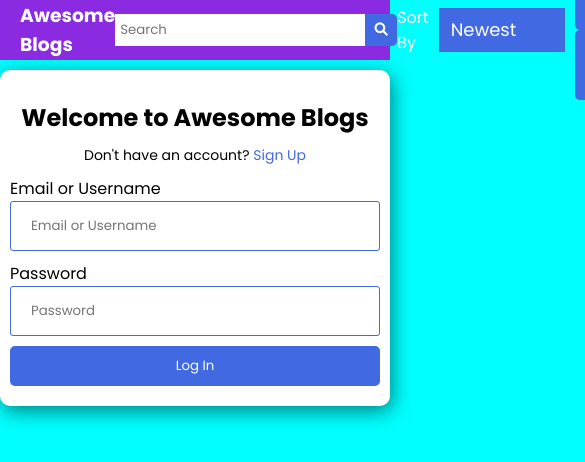
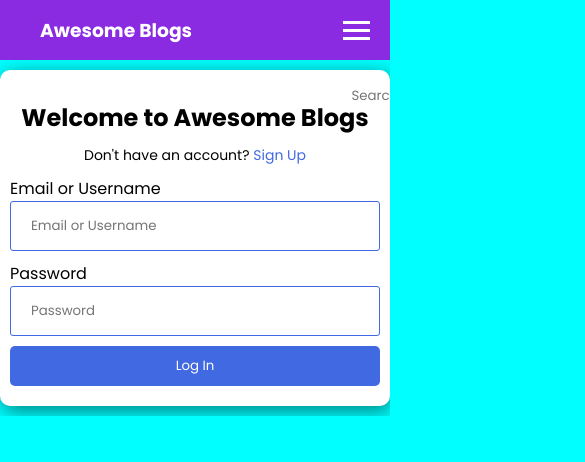
Before and after one commit to madayeni/mern-blog, a React (Create React App) app in the folder client/: page /signin in a window 390 px wide. Shown: the top 462 px of the page, 585 px wide, since content can reach past the window. Built offline with nearby package versions, Linux system fonts and the light colour scheme.

Commit message:
updated responsiveness

```diff
--- a/client/src/components/blogitem/Blogitem.jsx
+++ b/client/src/components/blogitem/Blogitem.jsx
@@ -2,7 +2,7 @@ import "./blogitem.css";
 import moment from "moment";
 import { Link } from "react-router-dom";
 const Blogitem = (props) => {
-  const { photo, title, author, createdAt, _id } = props.post;
+  const { photo, title, author, createdAt, _id, likes, comments } = props.post;
   return (
     <Link to={`/posts/${_id}`} className="blog-link">
       <article className="blog">
@@ -10,9 +10,21 @@ const Blogitem = (props) => {
           <img src={photo} alt={title} />
         </div>
         <div className="right">
-          <div>{title}</div>
-          <div>{moment(createdAt).format("MMMM Do YYYY, h:mm a")}</div>
-          <div>{author}</div>
+          <div className="blog-title">{title}</div>
+          <div className="blog-date">
+            {moment(createdAt).format("MMMM Do YYYY, h:mm a")}
+          </div>
+          <div className="blog-author">By {author}</div>
+          <div className="blog-likes-comments">
+            <div className="blog-likes">
+              <i className="fas fa-heart"></i>
+              {likes.length}
+            </div>
+            <div className="blog-comments">
+              <i className="fas fa-comment"></i>
+              {comments.length}
+            </div>
+          </div>
         </div>
       </article>
     </Link>
--- a/client/src/components/blogitem/blogitem.css
+++ b/client/src/components/blogitem/blogitem.css
@@ -42,3 +42,21 @@
   transform: translateY(-5px);
   border: 1px gray solid;
 }
+
+.blog .blog-likes-comments {
+  display: flex;
+  width: 80px;
+  align-items: center;
+  justify-content: space-between;
+}
+
+.blog-likes-comments i {
+  margin-right: 5px;
+}
+
+.blog .blog-likes-comments .blog-likes {
+  color: rgb(61, 47, 47);
+}
+.blog .blog-likes-comments .blog-comments {
+  color: rgb(44, 126, 151);
+}
--- a/client/src/components/navbar/Navbar.jsx
+++ b/client/src/components/navbar/Navbar.jsx
@@ -4,11 +4,15 @@ import { Link, useHistory } from "react-router-dom";
 import { useDispatch, useSelector } from "react-redux";
 import { sortPosts } from "../../redux/postslice";
 import { signout } from "../../redux/authSlice";
+import { useRef } from "react";
 
 const Navbar = () => {
   const dispatch = useDispatch();
   const history = useHistory();
   const user = useSelector((state) => state.auth);
+  const hamburgerRef = useRef();
+  const toolbarRef = useRef();
+
   const handleChange = (e) => {
     dispatch(sortPosts({ value: e.target.value }));
     history.push("/");
@@ -17,12 +21,22 @@ const Navbar = () => {
     dispatch(signout());
     history.push("/");
   };
+  const addActive = () => {
+    if (hamburgerRef.current.classList.contains("active")) {
+      hamburgerRef.current.classList.remove("active");
+      toolbarRef.current.classList.remove("active");
+    } else {
+      hamburgerRef.current.classList.add("active");
+      toolbarRef.current.classList.add("active");
+    }
+  };
   return (
     <nav className="navbar">
-      <div className="toolbar container">
+      <div className="container">
         <h3>
           <Link to="/">Awesome Blogs</Link>
         </h3>
+        <div className="toolbar" ref={toolbarRef}>
           <Search />
           <div className="flex filter">
             <p>Sort By</p>
@@ -55,6 +69,12 @@ const Navbar = () => {
             </div>
           )}
         </div>
+        <div className="hamburger" onClick={addActive} ref={hamburgerRef}>
+          <div className="line line1"></div>
+          <div className="line line2"></div>
+          <div className="line line3"></div>
+        </div>
+      </div>
     </nav>
   );
 };
--- a/client/src/components/navbar/navbar.css
+++ b/client/src/components/navbar/navbar.css
@@ -6,20 +6,34 @@
   position: sticky;
   top: 0;
   z-index: 10;
+  position: relative;
 }
 
 .navbar h3 {
   transition: all 0.4s ease;
+  margin: 0 20px;
+  flex: 25%;
 }
 .navbar h3:hover {
   text-shadow: 3px 3px rgb(56, 74, 129);
   transform: scale(1.1);
 }
 
+.navbar > div {
+  display: flex;
+  align-items: center;
+  justify-content: space-between;
+}
+
 .toolbar {
   display: flex;
   align-items: center;
   justify-content: space-between;
+  flex: 75%;
+}
+
+.nav-items {
+  flex: 1;
 }
 
 .filter p {
@@ -43,3 +57,56 @@
   background-color: whitesmoke;
   color: royalblue;
 }
+
+.hamburger {
+  display: none;
+  width: 27px;
+  height: 19px;
+  background: inherit;
+}
+
+.line {
+  width: 100%;
+  height: 3px;
+  margin-bottom: 5px;
+  background: white;
+  transition: all 0.3s ease;
+}
+
+.line:last-child {
+  margin: 0;
+}
+
+.hamburger.active .line1 {
+  transform: translateY(8px) rotate(45deg);
+}
+
+.hamburger.active .line2 {
+  opacity: 0;
+}
+
+.hamburger.active .line3 {
+  transform: translateY(-8px) rotate(-45deg);
+}
+
+@media screen and (max-width: 768px) {
+  .hamburger {
+    display: block;
+  }
+  .toolbar {
+    position: absolute;
+    top: 60px;
+    right: 0;
+    flex-direction: column;
+    background-color: rgb(154, 167, 207);
+    width: 50%;
+    gap: 20px;
+    padding: 20px;
+    transform: translateX(100%);
+    transition: all 0.4s ease;
+  }
+
+  .toolbar.active {
+    transform: translateX(0);
+  }
+}
--- a/client/src/components/singleblog/SingleBlog.jsx
+++ b/client/src/components/singleblog/SingleBlog.jsx
@@ -19,9 +19,9 @@ const SingleBlog = (props) => {
       {post?._id && (
         <div className="single-blog">
           <img src={post.photo} alt={post.title} />
-          <h1>{post.title}</h1>
-          <h2>Written by {post.author}</h2>
-          <h3>{moment(post.createdAt).fromNow()}</h3>
+          <h1 className="blog-title">{post.title}</h1>
+          <h2 className="blog-author">Written by {post.author}</h2>
+          <h3 className="blog-date">{moment(post.createdAt).fromNow()}</h3>
           <p>{post.body}</p>
         </div>
       )}
--- a/client/src/components/singleblog/singleblog.css
+++ b/client/src/components/singleblog/singleblog.css
@@ -6,3 +6,13 @@
   width: 100%;
   height: auto;
 }
+
+.single-blog > * {
+  margin: 20px 0;
+}
+
+@media screen and (max-width: 768px) {
+  .single-blog {
+    width: 95%;
+  }
+}
--- a/client/src/index.css
+++ b/client/src/index.css
@@ -1,4 +1,9 @@
 @import url("https://fonts.googleapis.com/css2?family=Poppins:wght@400;500;700&display=swap");
+
+html,
+body {
+  overflow-x: hidden;
+}
 
 * {
   margin: 0;
@@ -103,3 +108,27 @@ select {
   background-color: transparent;
   border: 1px white solid;
 }
+
+.blog-title {
+  font-family: monospace;
+  font-weight: 700;
+  font-size: 22px;
+}
+
+.blog-date {
+  color: gray;
+  font-size: 0.8em;
+}
+
+.blog-author {
+  font-size: 0.9em;
+}
+
+@media screen and (max-width: 768px) {
+  .main-grid {
+    grid-template-columns: 1fr;
+  }
+  .main-grid > * {
+    width: 100%;
+  }
+}
```
Lines whose indentation alone changed are shown as unchanged.
